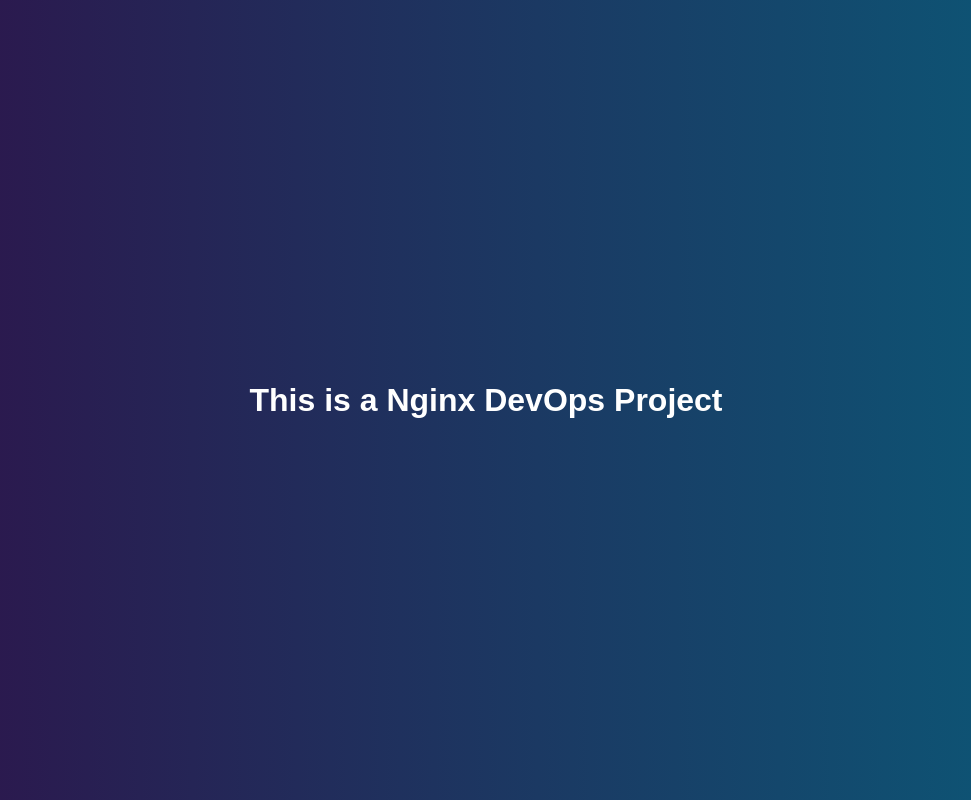
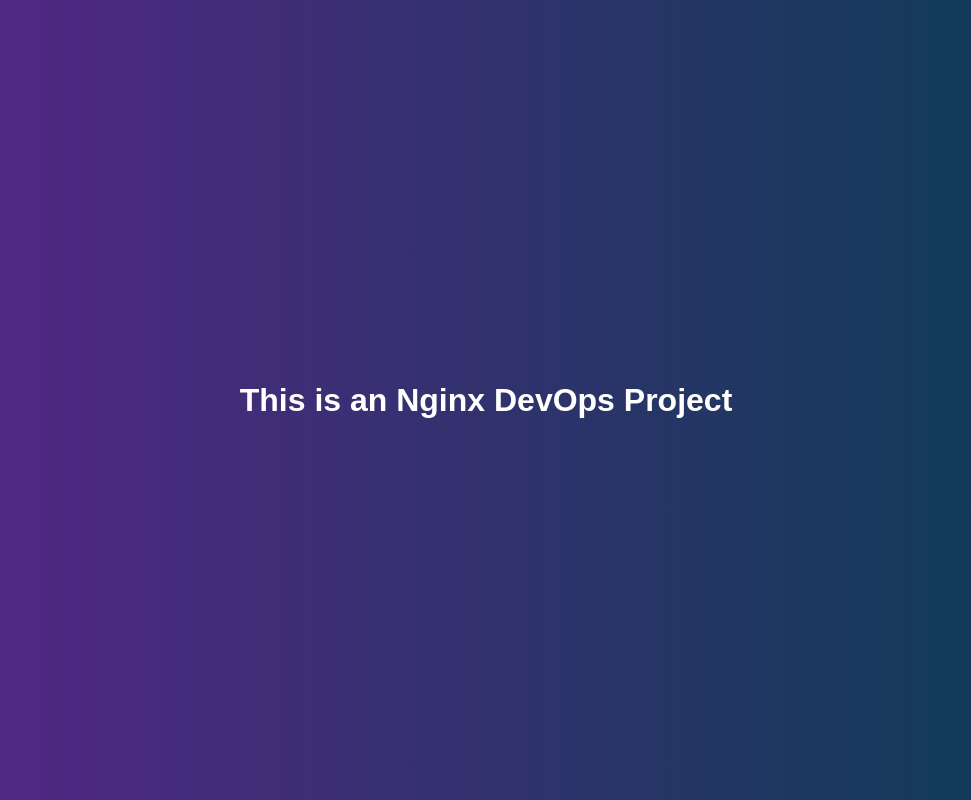
Before and after one commit to 0xsudo/nginx-devops-project, a plain HTML site: page nginx/static-web/index.html in a window 1280 px wide. Shown: the whole page, without its empty margins (154-1125 px from the left). Drawn offline with Linux system fonts and the light colour scheme.

Commit message:
fixed issues with ansible playbook

```diff
--- a/nginx/static-web/index.css
+++ b/nginx/static-web/index.css
@@ -1,7 +1,7 @@
 body {
     margin:0;
     font-family: Arial, Helvetica, sans-serif;
-    background: linear-gradient(to right, #2f1149, #0a5b79);
+    background: linear-gradient(to right, #5b258a, #083e52);
     color:white;
 }
 
--- a/nginx/static-web/index.html
+++ b/nginx/static-web/index.html
@@ -7,7 +7,7 @@
 </head>
 <body>
     <main class="main">
-        <h1>This is a Nginx DevOps Project</h1>
+        <h1>This is an Nginx DevOps Project</h1>
     </main>
 </body>
 </html>
```
Also changed, not shown: 4 other files.
